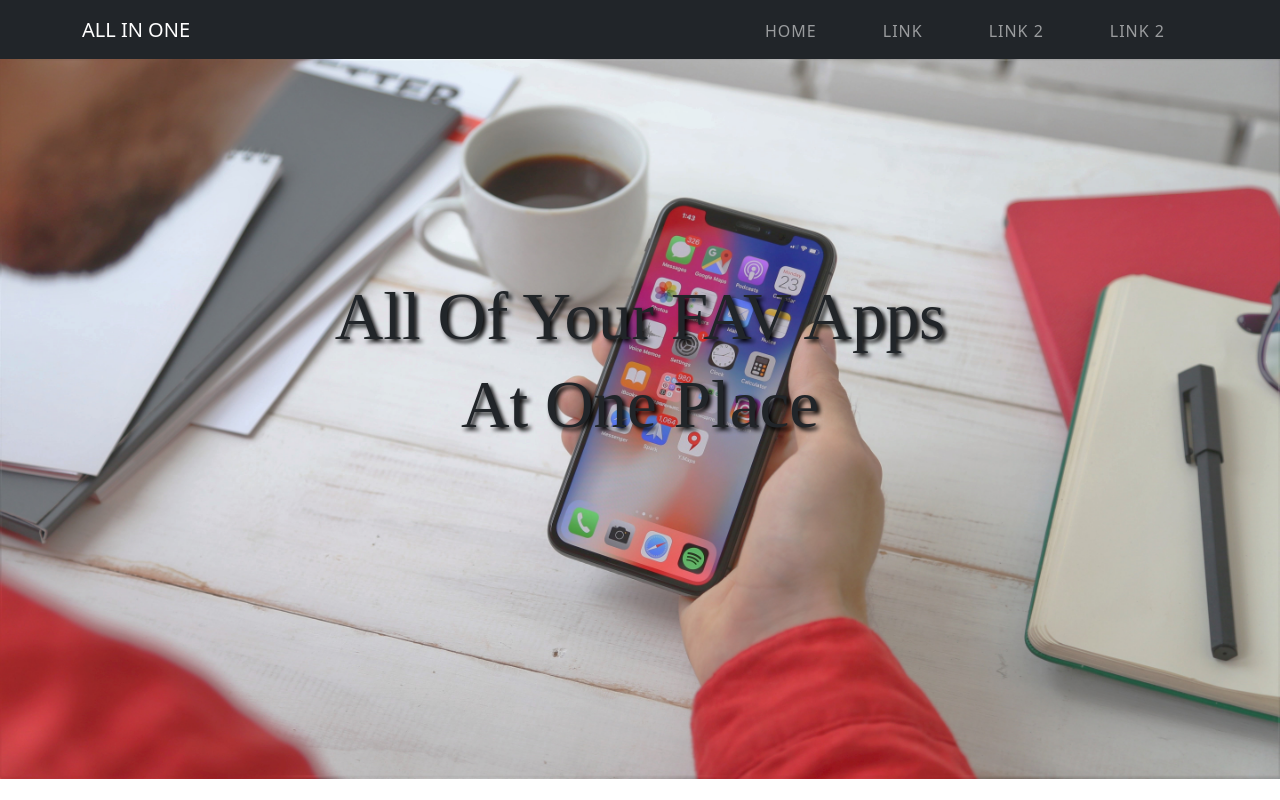
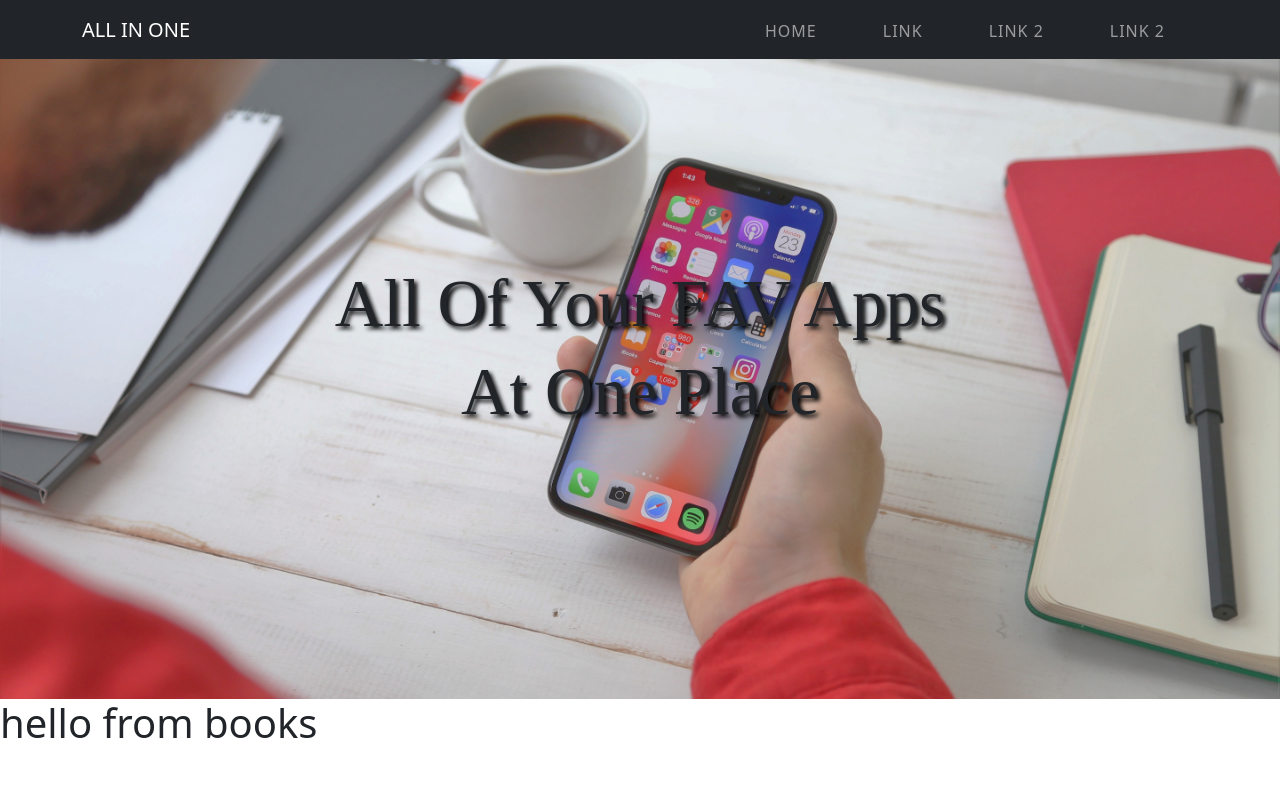
Before and after one commit to hamza887/mynewproject, a React (Create React App) app in the folder allinone/: page / in a window 1280 px wide. Built offline with nearby package versions, Linux system fonts and the light colour scheme.

Commit message:
working on a new component

```diff
--- a/allinone/src/App.css
+++ b/allinone/src/App.css
@@ -19,7 +19,7 @@
 
 .header-head{
  background: url('../src/components/Header/header3.jpg') no-repeat;
-  height: 90vh;
+  height: 80vh;
   background-size: cover;
   text-align: center;
   background-position: center;
@@ -34,5 +34,5 @@
 
 }
 .myhead1{
-  padding-top: 17%;
+  padding-top: 16%;
 }
--- a/allinone/src/App.js
+++ b/allinone/src/App.js
@@ -2,12 +2,14 @@ import 'bootstrap/dist/css/bootstrap.min.css';
 import './App.css';
 import Header from './components/Header/Header';
 import Navbar from './components/Navbar/Navbar';
+import Books from './components/Books/Books'
 
 function App() {
   return (
     <div className="App">
      <Navbar/>
      <Header/>
+     <Books/>
     </div>
   );
 }
--- /dev/null
+++ b/allinone/src/components/Books/Books.js
@@ -0,0 +1,5 @@
+export default function Books(){
+    return(
+        <h1>hello from books</h1>
+    )
+}
```
